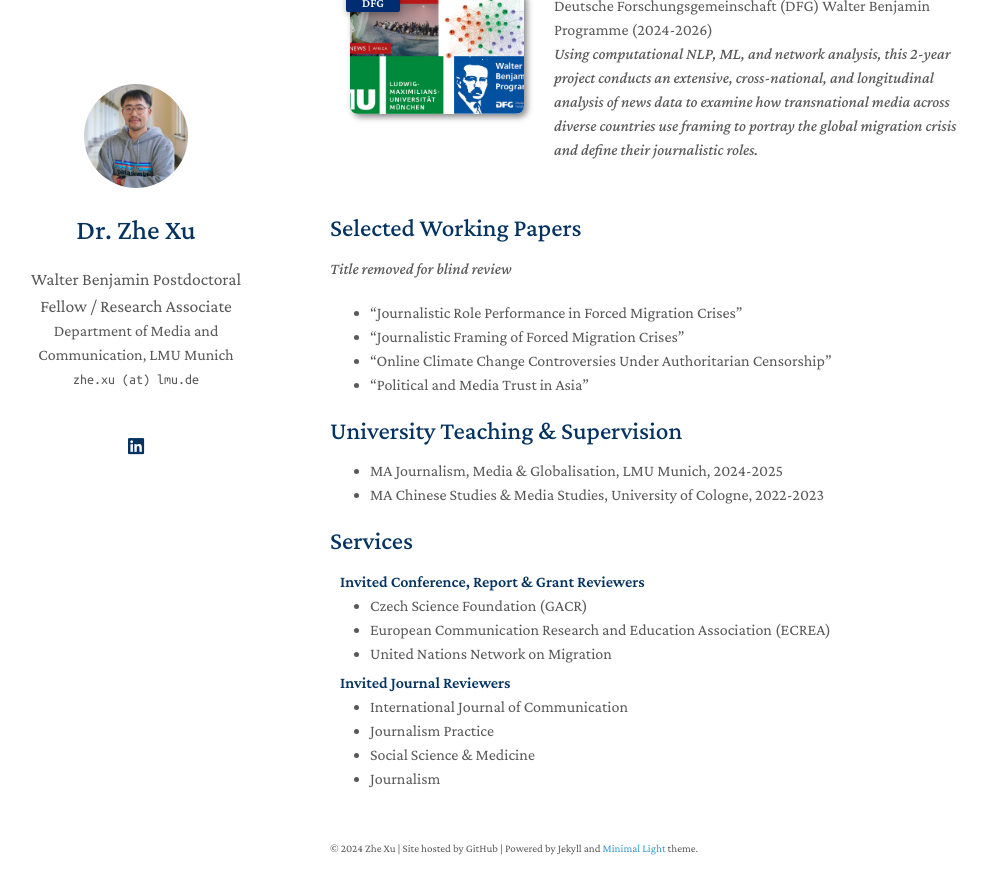
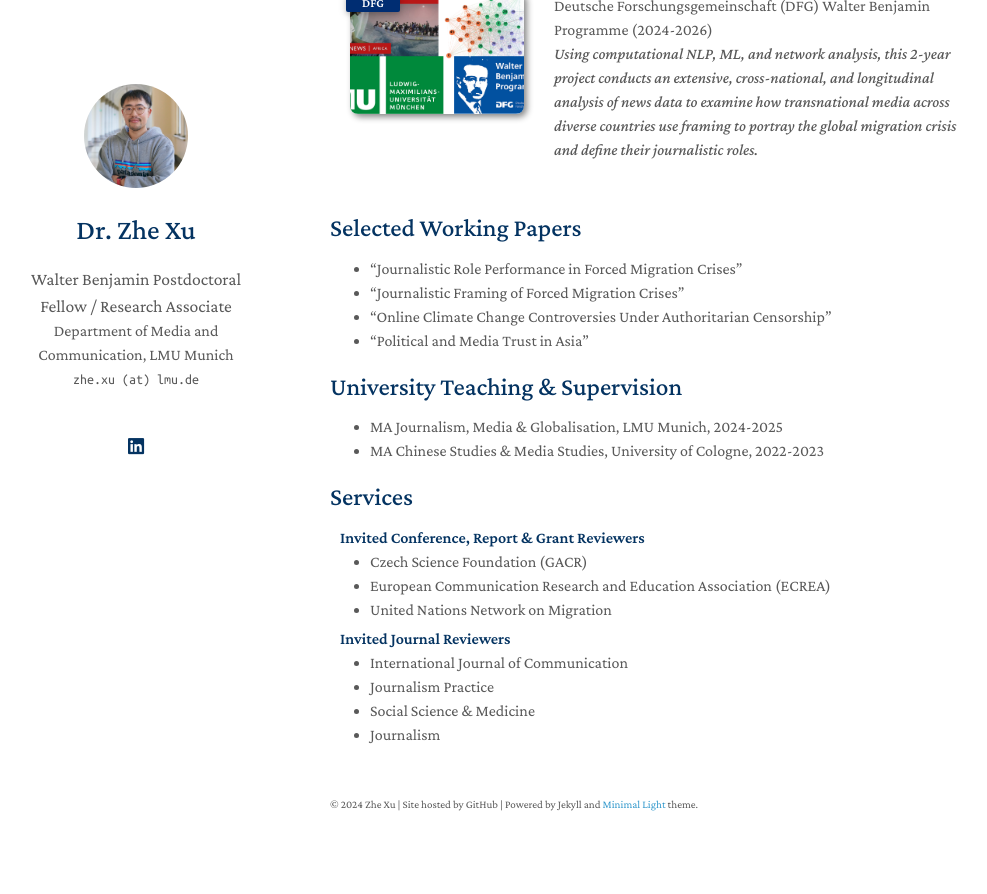
Before and after one commit to zhexuphd/home, a Jekyll site: the page built from index.md, in a window 1280 px wide and 900 px high, scrolled down 1549 px. Shown: the top 894 px of the window, without its empty margins (140-1127 px from the left). Built offline with Jekyll 4.4.1, drawn with Linux system fonts in a browser that asks for light colours; a style sheet for code colours, icons or effects is not loaded; our own code applies the rules of GitHub Pages for plain Markdown files.

Commit message:
Update index.md

```diff
--- a/index.md
+++ b/index.md
@@ -28,7 +28,7 @@ When I’m not immersed in academia, you’ll likely find me hiking, mountaineer
 {% include_relative _includes/dfg.md %}
 
 ## Selected Working Papers
-*Title removed for blind review*
+
 - "Journalistic Role Performance in Forced Migration Crises"
 - "Journalistic Framing of Forced Migration Crises"
 - "Online Climate Change Controversies Under Authoritarian Censorship"
```
